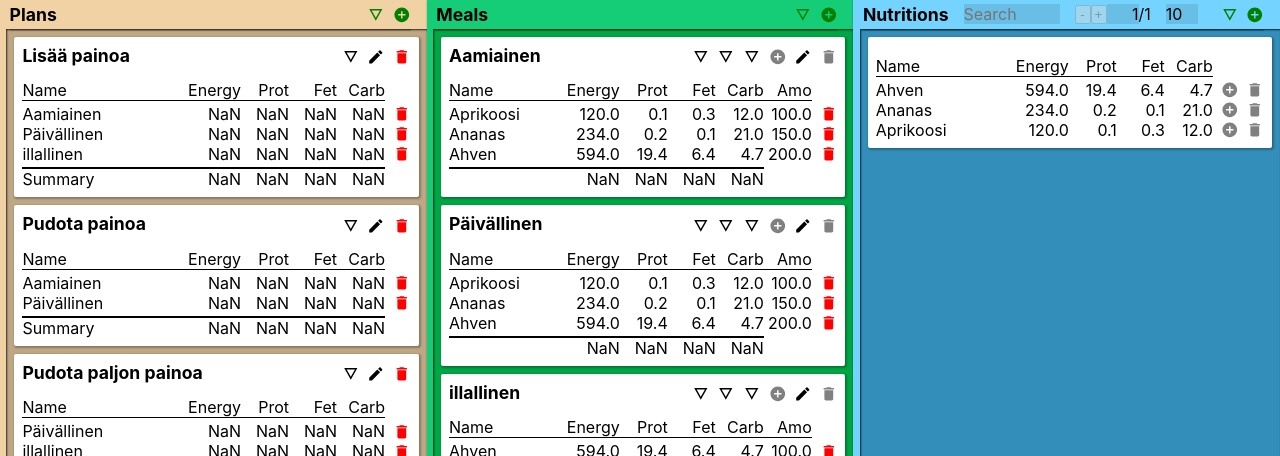
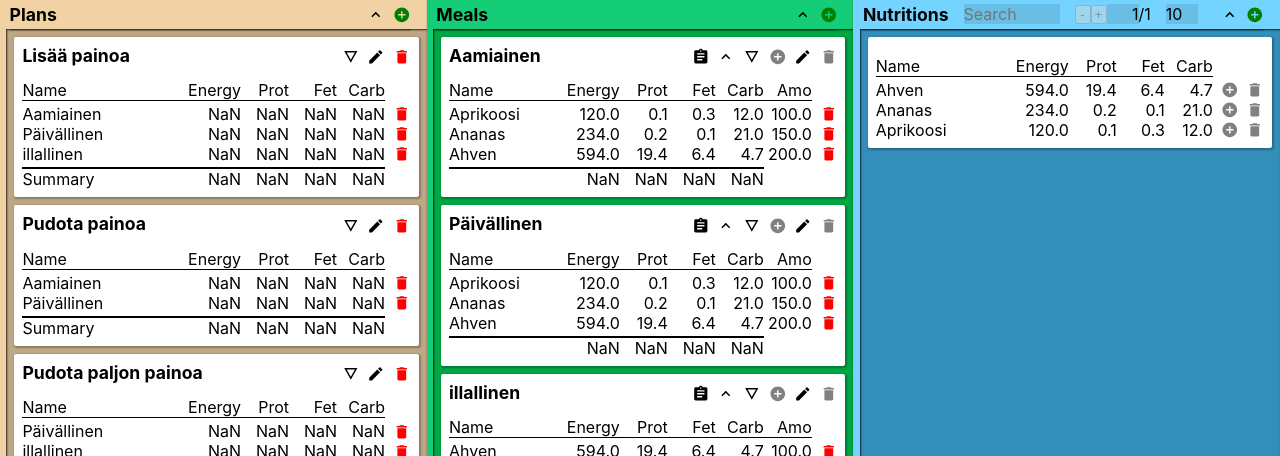
Before and after one commit to mtleinon/nutrition, a React (Create React App) app: page / in a window 1280 px wide. Shown: the top 456 px of the page. Built offline with nearby package versions, Linux system fonts and the light colour scheme.

Commit message:
Added micro nutrient report for plans.

```diff
--- a/src/App.css
+++ b/src/App.css
@@ -271,15 +271,10 @@ ul {
   display: grid;
   grid-template-columns: 2rem minmax(6rem, 1fr) 4rem 4rem 6rem 4rem;
   grid-auto-rows: 3rem;
-  /* grid-gap: 1px; */
-  /* background-color: #ccc; */
 }
 .reportNumber {
-  /* display: flex;
-  align-items: center; */
   justify-content: flex-end;
   padding-right: .3rem;
-  /* border-bottom: 1px solid #aaa; */
 }
 .reportGrid > div {
   border-bottom: 1px solid #aaa;
@@ -288,20 +283,30 @@ ul {
 }
 .report {
   position: relative;
-  padding-top: 4.3rem;
+  padding-top: 6rem;
 }
 .reportHeading {
   position: fixed;
   top: 0;
   left: 0;
-  height: 4.3rem;
+  height: 6rem;
   width: 100%;
   background-color: #fefefe;
-  box-shadow: 0px 1px 4px 4px rgba(0,0,0,0.27);
+  box-shadow: 0px 1px 3px 2px rgba(0,0,0,0.27);
 }
 .reportHeadingRow {
   display: flex;
   justify-content: space-between;
+  align-items: center;
+  height: 3rem;
+}
+.reportHeadingTitle {
+  margin-left: 1rem;
+  font-size: 1.2rem;
+  font-weight: bold;
+}
+.reportHeadingIcons {
+  margin-right: 1rem;
 }
 .reportTableHeading {
   border: 1px solid #aaa;
--- a/src/Meal.js
+++ b/src/Meal.js
@@ -8,7 +8,10 @@ import NutritionHeading from './NutritionHeading';
 import EditableValue from './EditableValue';
 import IconWithTooltip from './IconWithTooltip';
 import { MdAddCircle } from 'react-icons/md';
+import { MdExpandMore } from 'react-icons/md';
+import { MdExpandLess } from 'react-icons/md';
 import { MdDetails } from 'react-icons/md';
+import { MdAssignment } from 'react-icons/md';
 import { MdModeEdit } from 'react-icons/md';
 import { MdDelete } from 'react-icons/md';
 import MealSummary from './MealSummary';
@@ -87,7 +90,12 @@ export default function Meal({ meal }) {
       });
     }
   };
-
+  const toggleShowSummary = () => {
+    setShowContent(state => ({
+      ...state,
+      summary: !state.summary
+    }));
+  };
   return (
     <>
       <Modal isShowing={showReport} hide={toggleShowReport}>
@@ -110,19 +118,17 @@ export default function Meal({ meal }) {
 
           <div className="icons">
             <IconWithTooltip tooltipText="Show micronutrient report from the meal">
-              <MdDetails className="icon" onClick={toggleShowReport} />
+              <MdAssignment className="icon" onClick={toggleShowReport} />
             </IconWithTooltip>
-            <IconWithTooltip tooltipText="Show nutrients of the meal">
-              <MdDetails
-                className="icon"
-                onClick={() =>
-                  setShowContent(state => ({
-                    ...state,
-                    summary: !state.summary
-                  }))
-                }
-              />
-            </IconWithTooltip>
+            {showContent.summary ? (
+              <IconWithTooltip tooltipText="Hide nutrients of the meal">
+                <MdExpandLess className="icon" onClick={toggleShowSummary} />
+              </IconWithTooltip>
+            ) : (
+              <IconWithTooltip tooltipText="Show nutrients of the meal">
+                <MdExpandMore className="icon" onClick={toggleShowSummary} />
+              </IconWithTooltip>
+            )}
             <IconWithTooltip tooltipText="Show details nutrients of the meal">
               <MdDetails
                 className="icon"
--- a/src/MealsList.js
+++ b/src/MealsList.js
@@ -5,6 +5,8 @@ import { MealDispatchContext } from './context/meal.context';
 import uuidv1 from 'uuid/v1';
 import IconWithTooltip from './IconWithTooltip';
 import { MdAddCircle } from 'react-icons/md';
+import { MdExpandLess } from 'react-icons/md';
+import { MdExpandMore } from 'react-icons/md';
 import { MdDetails } from 'react-icons/md';
 import { ShowContext } from './context/show.context';
 import { ShowDispatchContext } from './context/show.context';
@@ -14,6 +16,13 @@ export default function MealsList() {
   const mealDispatch = useContext(MealDispatchContext);
   const showDispatch = useContext(ShowDispatchContext);
   const show = useContext(ShowContext);
+
+  const toggleShowMeals = () => {
+    showDispatch({
+      type: 'TOGGLE_SHOW',
+      listName: 'showMeals'
+    });
+  };
   return (
     <div
       className={
@@ -23,19 +32,15 @@ export default function MealsList() {
       <div className="listTitleRow">
         <div className="listTitle">Meals</div>
         <div className="icons">
-          <IconWithTooltip tooltipText="Show meals">
-            <MdDetails
-              className="icon"
-              style={{ color: 'green' }}
-              onClick={() =>
-                showDispatch({
-                  type: 'TOGGLE_SHOW',
-                  listName: 'showMeals'
-                })
-              }
-            />
-          </IconWithTooltip>
-
+          {show.showMeals ? (
+            <IconWithTooltip tooltipText="Hide meals">
+              <MdExpandLess className="icon" onClick={toggleShowMeals} />
+            </IconWithTooltip>
+          ) : (
+            <IconWithTooltip tooltipText="Show meals">
+              <MdExpandMore className="icon" onClick={toggleShowMeals} />
+            </IconWithTooltip>
+          )}
           <IconWithTooltip tooltipText="Add new meal">
             <MdAddCircle
               className="icon"
--- a/src/NutritionSummary.js
+++ b/src/NutritionSummary.js
@@ -73,7 +73,7 @@ export default function NutritionSummary({ name, meal, showBorderTop }) {
         {summary.map((value, i) => (
           <li key={i} className="nutritionRow summaryBorder">
             <div className="nutritionName">
-              {i}. {nutritionInfo[i].name}
+              {i}. {nutritionInfo[i].name.fi}
             </div>
             <div className="nutritionValue">
               {value >= 100 ? value.toFixed(0) : value.toFixed(1)}
--- a/src/NutritionsList.js
+++ b/src/NutritionsList.js
@@ -5,6 +5,8 @@ import { NutritionDispatchContext } from './context/nutrition.context';
 import uuidv1 from 'uuid/v1';
 import IconWithTooltip from './IconWithTooltip';
 import { MdAddCircle } from 'react-icons/md';
+import { MdExpandLess } from 'react-icons/md';
+import { MdExpandMore } from 'react-icons/md';
 import NutritionHeading from './NutritionHeading';
 import { ShowContext } from './context/show.context';
 import { ShowDispatchContext } from './context/show.context';
@@ -68,6 +70,13 @@ export default function NutritionsList() {
     return meal ? meal.name : '';
   };
 
+  const toggleShowNutritions = () => {
+    showDispatch({
+      type: 'TOGGLE_SHOW',
+      listName: 'showNutritions'
+    });
+  };
+
   return (
     <div
       className={
@@ -90,7 +99,7 @@ export default function NutritionsList() {
             <button
               disabled={page <= 1}
               style={{ width: '1rem' }}
-              onClick={e => setPage(page - 1)}
+              onClick={() => setPage(page - 1)}
             >
               -
             </button>
@@ -124,18 +133,16 @@ export default function NutritionsList() {
           />
         </div>
         <div className="icons">
-          <IconWithTooltip tooltipText="Show plans">
-            <MdDetails
-              className="icon"
-              style={{ color: 'green' }}
-              onClick={() =>
-                showDispatch({
-                  type: 'TOGGLE_SHOW',
-                  listName: 'showNutritions'
-                })
-              }
-            />
-          </IconWithTooltip>
+          {show.showNutritions ? (
+            <IconWithTooltip tooltipText="Hide nutritions">
+              <MdExpandLess className="icon" onClick={toggleShowNutritions} />
+            </IconWithTooltip>
+          ) : (
+            <IconWithTooltip tooltipText="Show nutritions">
+              <MdExpandMore className="icon" onClick={toggleShowNutritions} />
+            </IconWithTooltip>
+          )}
+
           <IconWithTooltip tooltipText="Add new meal">
             <MdAddCircle
               className="icon"
--- a/src/PlansList.js
+++ b/src/PlansList.js
@@ -7,6 +7,8 @@ import { ShowDispatchContext } from './context/show.context';
 import uuidv1 from 'uuid/v1';
 import IconWithTooltip from './IconWithTooltip';
 import { MdAddCircle } from 'react-icons/md';
+import { MdExpandLess } from 'react-icons/md';
+import { MdExpandMore } from 'react-icons/md';
 import { MdDetails } from 'react-icons/md';
 
 export default function PlansList() {
@@ -14,6 +16,14 @@ export default function PlansList() {
   const showDispatch = useContext(ShowDispatchContext);
   const plans = useContext(PlanContext);
   const show = useContext(ShowContext);
+
+  const toggleShowPlans = () => {
+    showDispatch({
+      type: 'TOGGLE_SHOW',
+      listName: 'showPlans'
+    });
+  };
+
   return (
     <div
       className={
@@ -24,18 +34,15 @@ export default function PlansList() {
       <div className="listTitleRow">
         <div className="listTitle">Plans</div>
         <div className="icons">
-          <IconWithTooltip tooltipText="Show plans">
-            <MdDetails
-              className="icon"
-              style={{ color: 'green' }}
-              onClick={() =>
-                showDispatch({
-                  type: 'TOGGLE_SHOW',
-                  listName: 'showPlans'
-                })
-              }
-            />
-          </IconWithTooltip>
+          {show.showPlans ? (
+            <IconWithTooltip tooltipText="Hide plans">
+              <MdExpandLess className="icon" onClick={toggleShowPlans} />
+            </IconWithTooltip>
+          ) : (
+            <IconWithTooltip tooltipText="Show plans">
+              <MdExpandMore className="icon" onClick={toggleShowPlans} />
+            </IconWithTooltip>
+          )}
           <IconWithTooltip tooltipText="ShAdd new plan">
             <MdAddCircle
               className="icon"
```
Also changed, not shown: src/MealMicronutrientSummary.js (+9 -52 lines).
